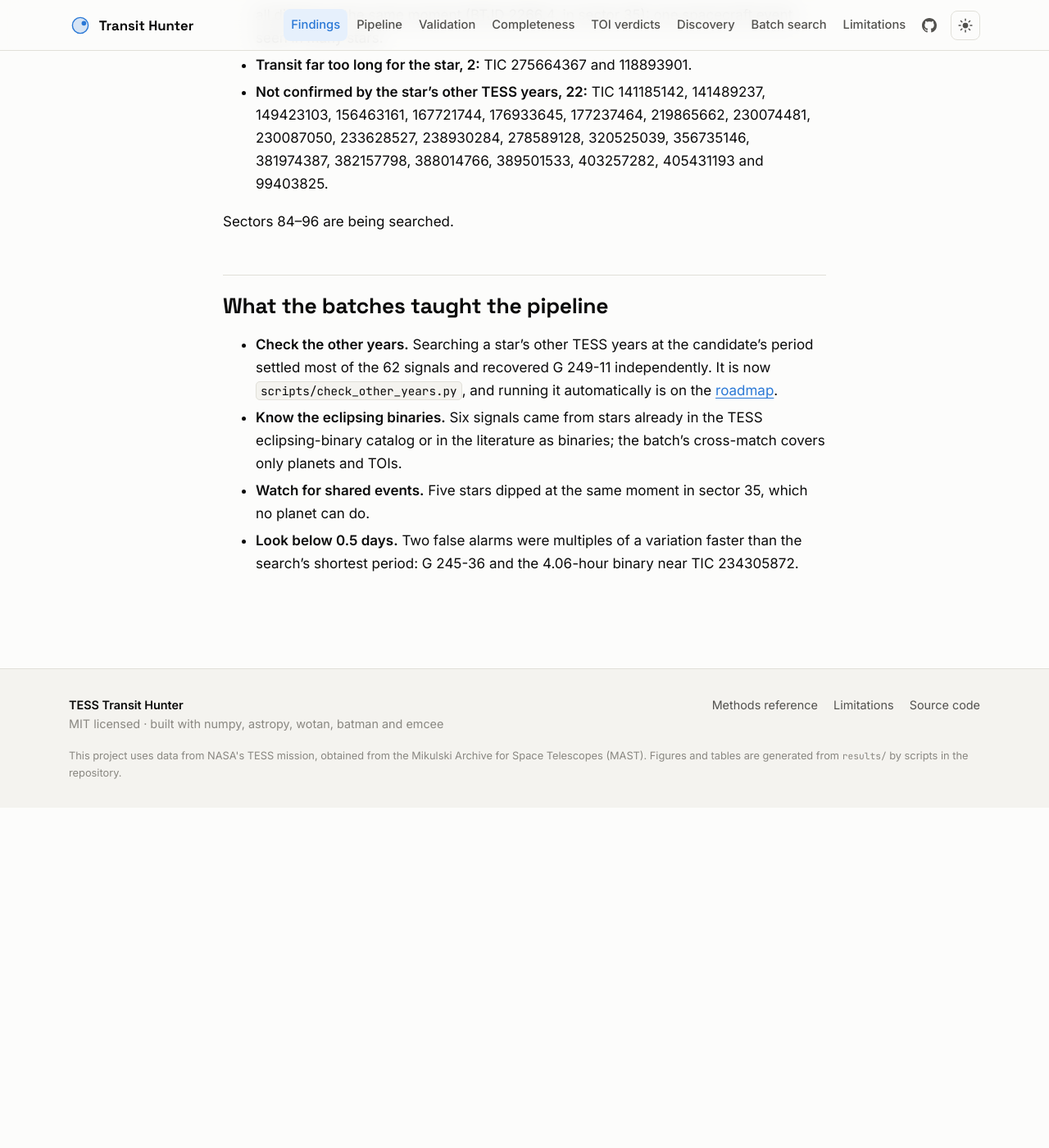
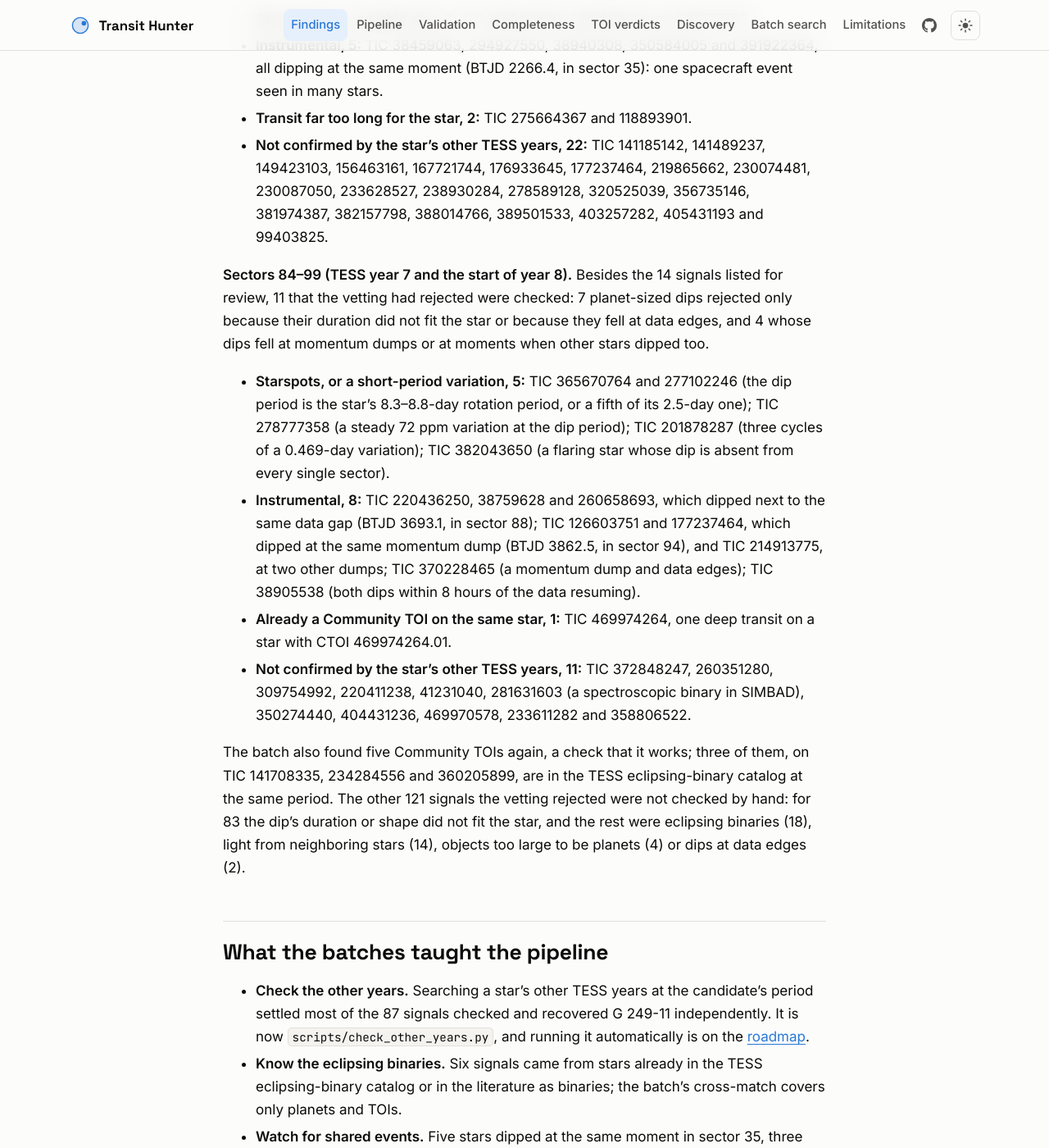
Before and after one commit to Comdex4/tess-transit-hunter, a Jekyll site: the page built from docs/findings.md, in a window 1280 px wide and 1400 px high, scrolled down 5111 px. Shown: the whole window at 82% size. Built offline with Jekyll 4.4.1, drawn with Linux system fonts in a browser that asks for light colours; before the commit the page ends 6096 px from its top, so only the background shows below that; some of the changed text lies outside the part shown.

Commit message:
Findings: add the year-7 batch (sectors 84-99) triage
The year-7 batch listed 14 signals for review and found 5 Community TOIs
again. All 14, plus 11 signals the vetting had rejected (planet-sized dips
rejected only for their duration or data edges, and dips at momentum dumps
or shared with other stars), were checked by hand, mostly with
scripts/check_other_years.py. None holds up: 5 starspots or short-period
variations, 8 instrumental (three stars dipping next to the same sector-88
data gap, two at the same sector-94 momentum dump), 1 already a CTOI, and
11 not confirmed by the stars' other TESS years.

Adds a sectors 84-99 column and list to the findings page and the README,
updates the counts (76 signals listed for review, 87 checked) and the
roadmap, and notes that three of the CTOIs found again are in the TESS
eclipsing-binary catalog.

Co-Authored-By: Claude Opus 5.5 <noreply@anthropic.com>
Claude-Session: https://claude.ai/code/session_01N59A1cE4yYxpQCAW27QWhq

```diff
--- a/docs/findings.md
+++ b/docs/findings.md
@@ -2,16 +2,17 @@
 layout: default
 title: "Findings"
 kicker: "Results of the batch searches"
-lede: "Six years of TESS data searched for planets around M dwarfs: one strong candidate, one weak lead, and a reason for every other signal."
+lede: "Seven years of TESS data searched for planets around M dwarfs: one strong candidate, one weak lead, and a reason for every other signal."
 ---
 
 ## How the search was run
 
 Each TESS year was searched on its own with the [batch search](batch.md), from sector 1 to
-sector 83 (2018–24). For each year it took up to 1,000 M dwarfs (T<sub>eff</sub> ≤ 3,900 K,
+sector 99 (2018–25). For each year it took up to 1,000 M dwarfs (T<sub>eff</sub> ≤ 3,900 K,
 TESS magnitude ≤ 13) with 2-minute light curves in at least two of that year's sectors, ran
-the full pipeline with quick MCMC fits, and screened the survivors. The screening listed 62
-signals for review, and each was then checked by hand: against catalogs of known eclipsing
+the full pipeline with quick MCMC fits, and screened the survivors. The screening listed 76
+signals for review (62 in years 1–6, 14 in year 7), and each was then checked by hand, along
+with 11 year-7 signals the vetting had rejected: against catalogs of known eclipsing
 binaries, in the star's raw light curve for rotation and short-period variation, in the
 target pixels, and above all in the star's light curves from its other TESS years. A real
 planet transits in every year at the same period and depth; noise and instrumental events do
@@ -89,17 +90,18 @@ the star.
 
 ## Every other signal
 
-| outcome | sectors 1–26 | sectors 27–83 |
-|---|---|---|
-| strong candidate | – | 1 |
-| weak lead | – | 1 |
-| known eclipsing binary | 4 | 2 |
-| light from a neighboring star | 2 | – |
-| starspots, or a short-period variation | 4 | 3 |
-| instrumental | 4 | 5 |
-| transit far too long for the star | – | 2 |
-| not confirmed by the star's other TESS years, so most likely noise | 12 | 22 |
-| **signals checked** | **26** | **36** |
+| outcome | sectors 1–26 | sectors 27–83 | sectors 84–99 |
+|---|---|---|---|
+| strong candidate | – | 1 | – |
+| weak lead | – | 1 | – |
+| known eclipsing binary | 4 | 2 | – |
+| light from a neighboring star | 2 | – | – |
+| starspots, or a short-period variation | 4 | 3 | 5 |
+| instrumental | 4 | 5 | 8 |
+| transit far too long for the star | – | 2 | – |
+| already a Community TOI on the same star | – | – | 1 |
+| not confirmed by the star's other TESS years, so most likely noise | 12 | 22 | 11 |
+| **signals checked** | **26** | **36** | **25** |
 
 **Sectors 1–26 (TESS years 1 and 2).**
 
@@ -133,18 +135,46 @@ the star.
   238930284, 278589128, 320525039, 356735146, 381974387, 382157798, 388014766, 389501533,
   403257282, 405431193 and 99403825.
 
-Sectors 84–96 are being searched.
+**Sectors 84–99 (TESS year 7 and the start of year 8).** Besides the 14 signals listed for
+review, 11 that the vetting had rejected were checked: 7 planet-sized dips rejected only
+because their duration did not fit the star or because they fell at data edges, and 4 whose
+dips fell at momentum dumps or at moments when other stars dipped too.
+
+- **Starspots, or a short-period variation, 5:** TIC 365670764 and 277102246 (the dip period
+  is the star's 8.3–8.8-day rotation period, or a fifth of its 2.5-day one); TIC 278777358 (a
+  steady 72 ppm variation at the dip period); TIC 201878287 (three cycles of a 0.469-day
+  variation); TIC 382043650 (a flaring star whose dip is absent from every single sector).
+- **Instrumental, 8:** TIC 220436250, 38759628 and 260658693, which dipped next to the same
+  data gap (BTJD 3693.1, in sector 88); TIC 126603751 and 177237464, which dipped at the same
+  momentum dump (BTJD 3862.5, in sector 94), and TIC 214913775, at two other dumps;
+  TIC 370228465 (a momentum dump and data edges); TIC 38905538 (both dips within 8 hours of the
+  data resuming).
+- **Already a Community TOI on the same star, 1:** TIC 469974264, one deep transit on a star
+  with CTOI 469974264.01.
+- **Not confirmed by the star's other TESS years, 11:** TIC 372848247, 260351280, 309754992,
+  220411238, 41231040, 281631603 (a spectroscopic binary in SIMBAD), 350274440, 404431236,
+  469970578, 233611282 and 358806522.
+
+The batch also found five Community TOIs again, a check that it works; three of them, on
+TIC 141708335, 234284556 and 360205899, are in the TESS eclipsing-binary catalog at the same
+period. The other 121 signals the vetting rejected were not checked by hand: for 83 the dip's
+duration or shape did not fit the star, and the rest were eclipsing binaries (18), light from
+neighboring stars (14), objects too large to be planets (4) or dips at data edges (2).
 
 ## What the batches taught the pipeline
 
 - **Check the other years.** Searching a star's other TESS years at the candidate's period
-  settled most of the 62 signals and recovered G 249-11 independently. It is now
+  settled most of the 87 signals checked and recovered G 249-11 independently. It is now
   `scripts/check_other_years.py`, and running it automatically is on the
   [roadmap](discovery.md#roadmap).
 - **Know the eclipsing binaries.** Six signals came from stars already in the TESS
   eclipsing-binary catalog or in the literature as binaries; the batch's cross-match covers
   only planets and TOIs.
-- **Watch for shared events.** Five stars dipped at the same moment in sector 35, which no
+- **Watch for shared events.** Five stars dipped at the same moment in sector 35, three next
+  to the same data gap in sector 88 and two at the same momentum dump in sector 94, which no
   planet can do.
+- **Distrust dips at data edges and momentum dumps.** All seven year-7 signals checked with
+  periods above 50 days had a dip within 8 hours of a data gap or within an hour of a
+  momentum dump.
 - **Look below 0.5 days.** Two false alarms were multiples of a variation faster than the
   search's shortest period: G 245-36 and the 4.06-hour binary near TIC 234305872.
```
Also changed, not shown: docs/discovery.md (+2 -2 lines), docs/index.md (+2 -2 lines), README.md.
